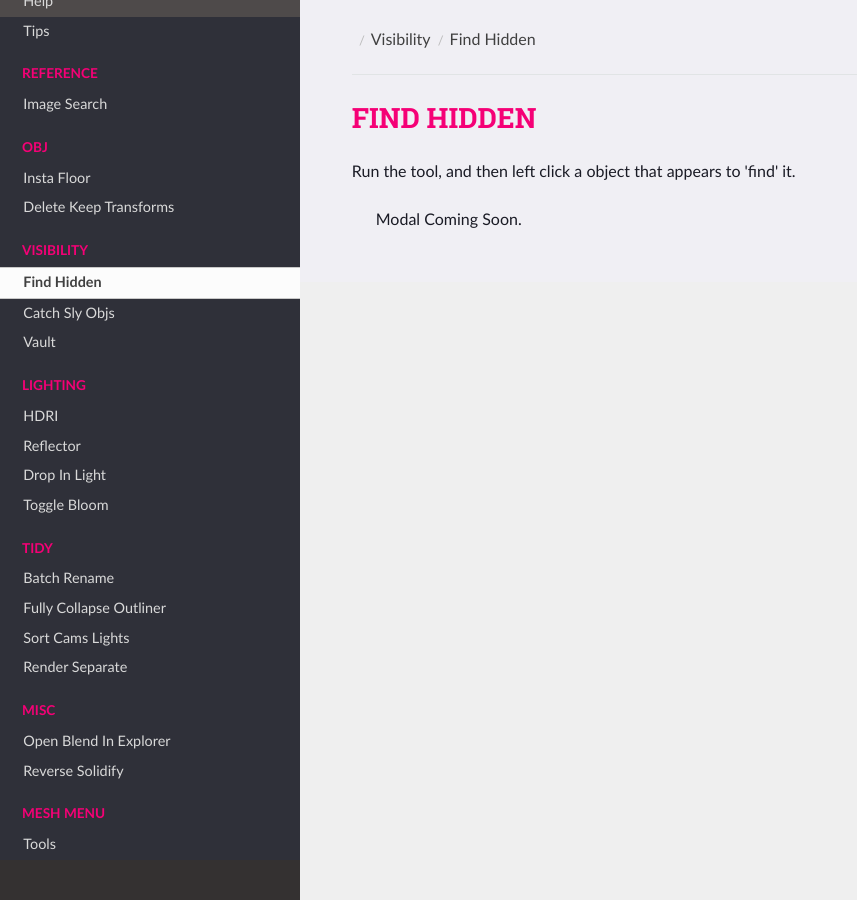
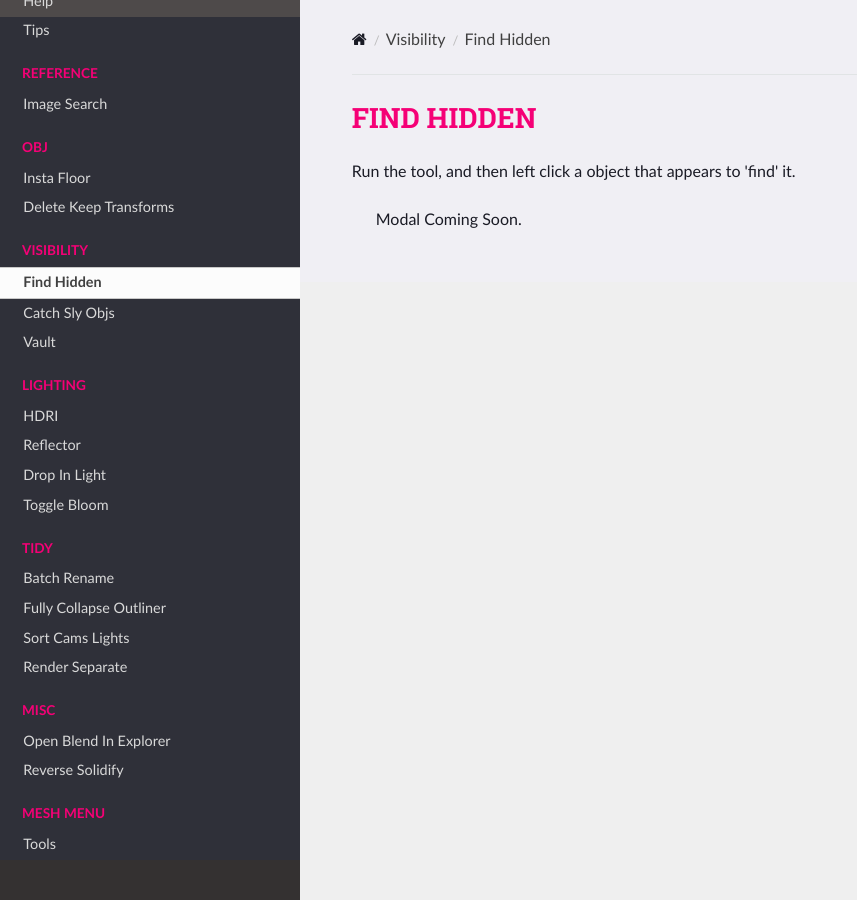
Before and after one commit to CGLIFE7/KronosDocs, an MkDocs documentation site: the page built from docs/docs/tutorial/find_hidden.md, in a window 1280 px wide. Shown: the whole page, without its empty margins (0-857 px from the left). Built offline with MkDocs 1.6.1, drawn with Linux system fonts in a browser that asks for light colours; nearby versions of some CDN libraries.

Commit message:
Update extra.css

```diff
--- a/docs/docs/extra.css
+++ b/docs/docs/extra.css
@@ -59,9 +59,10 @@ footer {
     display: none !important;
 }
 
-.icon-home {
+
+/* .icon-home {
     display: none !important;
-}
+} */
 
 
 /* .fa-home::before,
```
